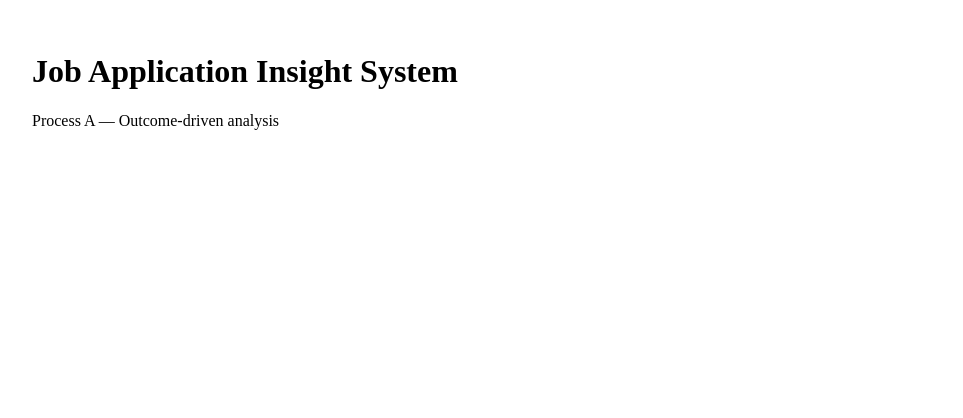
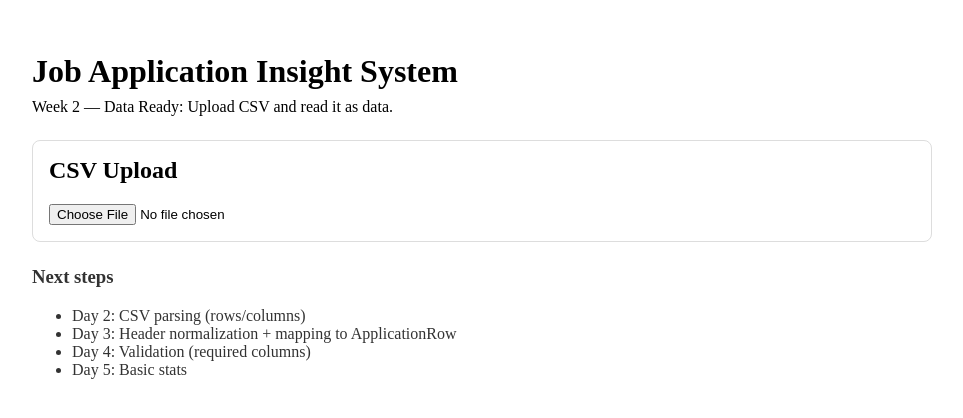
Before and after one commit to ChungmanPARK12/job-application-insight, a Next.js app: page / in a window 1280 px wide. Shown: the top 418 px of the page, without its empty margins (0-963 px from the left). Built offline with nearby package versions, Linux system fonts and the light colour scheme.

Commit message:
feat: implement CSV upload and header preview (Week 2 Day 1)

```diff
--- a/src/app/page.tsx
+++ b/src/app/page.tsx
@@ -1,11 +1,116 @@
-// src/app/page.tsx
-import React from "react";
+"use client";
+
+import React, { useMemo, useState } from "react";
+
+type LoadState =
+  | { status: "idle" }
+  | { status: "loading" }
+  | { status: "loaded"; fileName: string; text: string }
+  | { status: "error"; message: string };
+
+const readFileAsText = (file: File): Promise<string> => {
+  return new Promise((resolve, reject) => {
+    const reader = new FileReader();
+
+    reader.onload = () => resolve(String(reader.result ?? ""));
+    reader.onerror = () => reject(new Error("Failed to read the file."));
+    reader.readAsText(file);
+  });
+};
 
 export default function Home() {
+  const [state, setState] = useState<LoadState>({ status: "idle" });
+
+  const onSelectFile: React.ChangeEventHandler<HTMLInputElement> = async (e) => {
+    const file = e.target.files?.[0];
+    if (!file) return;
+
+    // Accept CSV only (best-effort)
+    if (!file.name.toLowerCase().endsWith(".csv")) {
+      setState({ status: "error", message: "Please upload a .csv file." });
+      return;
+    }
+
+    setState({ status: "loading" });
+
+    try {
+      const text = await readFileAsText(file);
+      setState({ status: "loaded", fileName: file.name, text });
+    } catch (err) {
+      const message = err instanceof Error ? err.message : "Unknown error.";
+      setState({ status: "error", message });
+    } finally {
+      // Allow re-uploading the same file by resetting the input value
+      e.target.value = "";
+    }
+  };
+
+  const preview = useMemo(() => {
+    if (state.status !== "loaded") return null;
+
+    const lines = state.text.split(/\r?\n/).filter((l) => l.trim().length > 0);
+    const header = lines[0] ?? "";
+    const rowCount = Math.max(0, lines.length - 1);
+
+    return {
+      fileName: state.fileName,
+      charCount: state.text.length,
+      lineCount: lines.length,
+      rowCount,
+      header,
+    };
+  }, [state]);
+
   return (
-    <main style={{ padding: 24 }}>
-      <h1>Job Application Insight System</h1>
-      <p>Process A — Outcome-driven analysis</p>
+    <main style={{ padding: 24, maxWidth: 900 }}>
+      <h1 style={{ marginBottom: 8 }}>Job Application Insight System</h1>
+      <p style={{ marginTop: 0, marginBottom: 24 }}>
+        Week 2 — Data Ready: Upload CSV and read it as data.
+      </p>
+
+      <section style={{ padding: 16, border: "1px solid #ddd", borderRadius: 8 }}>
+        <h2 style={{ marginTop: 0 }}>CSV Upload</h2>
+
+        <input type="file" accept=".csv,text/csv" onChange={onSelectFile} />
+
+        {state.status === "loading" && <p>Loading…</p>}
+
+        {state.status === "error" && (
+          <p style={{ color: "crimson" }}>
+            Error: {state.message}
+          </p>
+        )}
+
+        {preview && (
+          <div style={{ marginTop: 16 }}>
+            <p style={{ margin: 0 }}>
+              <strong>File:</strong> {preview.fileName}
+            </p>
+            <p style={{ margin: 0 }}>
+              <strong>Chars:</strong> {preview.charCount.toLocaleString()} /{" "}
+              <strong>Lines:</strong> {preview.lineCount.toLocaleString()} /{" "}
+              <strong>Rows:</strong> {preview.rowCount.toLocaleString()}
+            </p>
+
+            <div style={{ marginTop: 12 }}>
+              <strong>Header preview</strong>
+              <pre style={{ padding: 12, background: "#f7f7f7", borderRadius: 8, overflowX: "auto" }}>
+                {preview.header}
+              </pre>
+            </div>
+          </div>
+        )}
+      </section>
+
+      <section style={{ marginTop: 24, opacity: 0.8 }}>
+        <h3>Next steps</h3>
+        <ul>
+          <li>Day 2: CSV parsing (rows/columns)</li>
+          <li>Day 3: Header normalization + mapping to ApplicationRow</li>
+          <li>Day 4: Validation (required columns)</li>
+          <li>Day 5: Basic stats</li>
+        </ul>
+      </section>
     </main>
   );
 }
```
Also changed, not shown: 1 other file (tests, documents, lock files or other folders).
